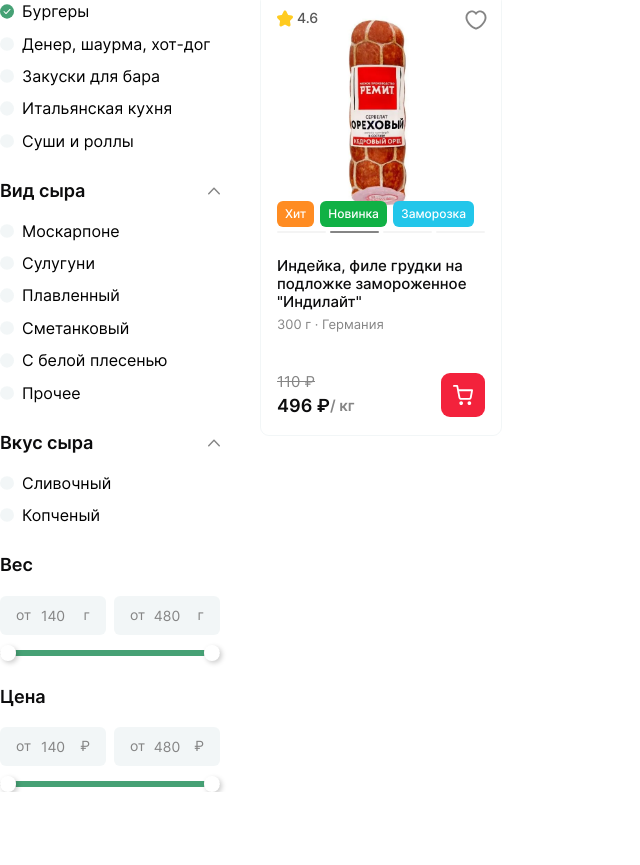
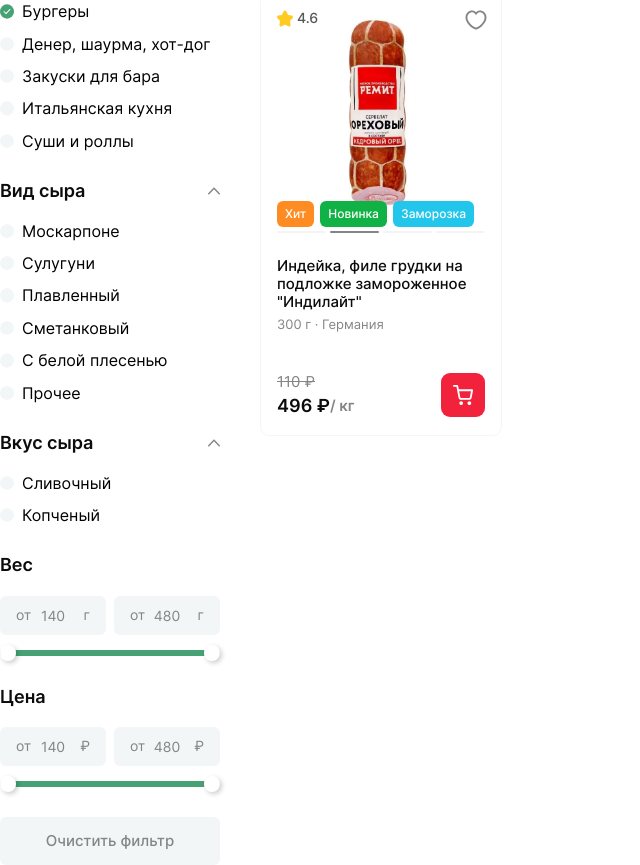
Before and after one commit to lusishoes/elite-task, a Vue app: page / in a window 1280 px wide. Shown: the part 418-1283 px from the top of the page, without its empty margins (0-640 px from the left). Before the commit the page ends 1210 px from the top, so only its background shows below. Built offline with nearby package versions, Linux system fonts and the light colour scheme.

Commit message:
feature/input-selectors bugfix

```diff
--- a/src/components/Input.vue
+++ b/src/components/Input.vue
@@ -1,5 +1,5 @@
 <script setup>
-import { computed, ref, watchEffect } from "vue";
+import { ref, watchEffect } from "vue";
 
 // define component props for the slider component
 const { min, max, step, minValue, maxValue } = defineProps({
@@ -17,11 +17,11 @@ const { min, max, step, minValue, maxValue } = defineProps({
   },
   minValue: {
     type: Number,
-    default: 50,
+    default: 140,
   },
   maxValue: {
     type: Number,
-    default: 80,
+    default: 480,
   },
   measure: {
     type: String,
--- a/src/components/SideBar.vue
+++ b/src/components/SideBar.vue
@@ -57,11 +57,13 @@
         :min="140"
         :max="480"
         measure="₽"
-        v-model:min-value="sliderMin"
-        v-model:max-value="sliderMax"
+        v-model:min-value="sliderMin1"
+        v-model:max-value="sliderMax1"
       />
     </div>
-
+    <div class="sidebar-reset-btn">
+      Очистить фильтр
+    </div>
   </div>
 </template>
 
@@ -73,10 +75,28 @@ import SideBarTitle from "./SideBarTitle.vue";
 import Input from "./Input.vue";
 const sliderMin = ref(140);
 const sliderMax = ref(480);
+const sliderMin1 = ref(140);
+const sliderMax1 = ref(480);
 const sideBarStore = useSideBarItem();
 </script>
 
 <style scoped>
+
+.sidebar-reset-btn {
+  font-size: 15px;
+  font-style: normal;
+  font-weight: 500;
+  line-height: 20px;
+  color: #858585;
+  border-radius: 6px;
+  display: flex;
+  /* padding: 14px 45px; */
+  justify-content: center;
+  align-items: center;
+  width: 220px;
+  height: 48px;
+  background-color: rgba(93, 136, 150, 0.08);
+}
 .sidebar {
   display: flex;
   flex-direction: column;
--- a/src/stores/ItemsStore.js
+++ b/src/stores/ItemsStore.js
@@ -6,10 +6,6 @@ export const useItemStore = defineStore("itemStore", {
       products: [
         {
           id: 1,
-          name: "Iphone 12",
-          price: 700,
-          image:
-            "https://cdn.pixabay.com/photo/2016/11/20/08/33/camera-1842202__480.jpg",
         },
       ],
       cartItems: [],
```
